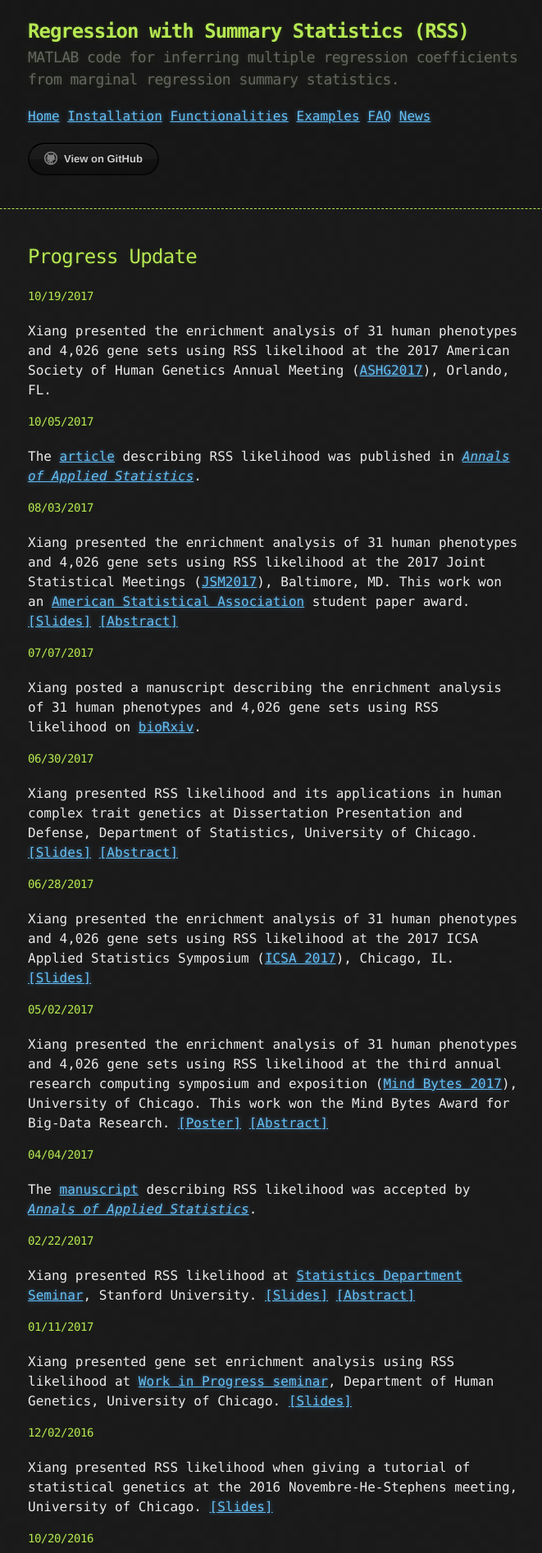
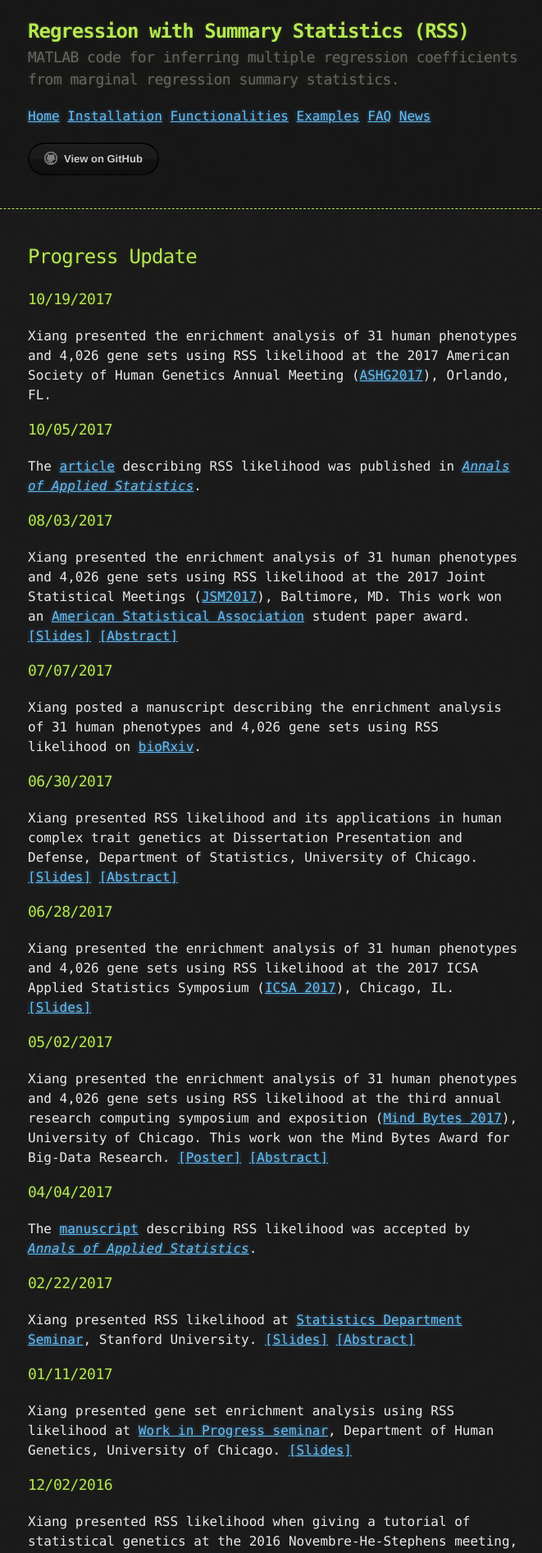
Before and after one commit to stephenslab/rss, a Jekyll site: the page built from docs/News.md, in a window 1280 px wide. Shown: the top 1894 px of the page at 82% size, without its empty margins (306-967 px from the left). Built offline with Jekyll 4.4.1, drawn with Linux system fonts in a browser that asks for light colours; our own code applies the rules of GitHub Pages for plain Markdown files.

Commit message:
change subsection font size

```diff
--- a/docs/News.md
+++ b/docs/News.md
@@ -1,85 +1,85 @@
 ## Progress Update
 
-#### 10/19/2017
+### 10/19/2017
 
 Xiang presented the enrichment analysis of 31 human phenotypes and 4,026 gene sets using RSS likelihood at the 2017 American Society of Human Genetics Annual Meeting ([ASHG2017](http://www.ashg.org/2017meeting/)), Orlando, FL.
 
-#### 10/05/2017
+### 10/05/2017
 
 The [article](http://stephenslab.uchicago.edu/assets/papers/Zhu2017.pdf) describing RSS likelihood was published in [*Annals of Applied Statistics*](http://dx.doi.org/10.1214/17-AOAS1046).
 
-#### 08/03/2017
+### 08/03/2017
 
 Xiang presented the enrichment analysis of 31 human phenotypes and 4,026 gene sets using RSS likelihood at the 2017 Joint Statistical Meetings ([JSM2017](https://ww2.amstat.org/meetings/jsm/2017)), Baltimore, MD. This work won an [American Statistical Association](http://www.amstat.org/) student paper award. [[Slides]](http://www.stat.uchicago.edu/~xiangzhu/JSM_20170803.pdf) [[Abstract]](https://ww2.amstat.org/meetings/jsm/2017/onlineprogram/AbstractDetails.cfm?abstractid=322545)
 
-#### 07/07/2017
+### 07/07/2017
 
 Xiang posted a manuscript describing the enrichment analysis of 31 human phenotypes and 4,026 gene sets using RSS likelihood on [bioRxiv](http://www.biorxiv.org/content/early/2017/07/08/160770).
 
-#### 06/30/2017
+### 06/30/2017
 
 Xiang presented RSS likelihood and its applications in human complex trait genetics at Dissertation Presentation and Defense, Department of Statistics, University of Chicago. [[Slides]](http://www.stat.uchicago.edu/~xiangzhu/THESIS_20170630.html) [[Abstract]](https://galton.uchicago.edu/students/seminars/2016-2017/zhu_xiang063017.pdf)
 
-#### 06/28/2017
+### 06/28/2017
 
 Xiang presented the enrichment analysis of 31 human phenotypes and 4,026 gene sets using RSS likelihood at the 2017 ICSA Applied Statistics Symposium ([ICSA 2017](http://bioinfo.stats.northwestern.edu/~icsa/)), Chicago, IL. [[Slides]](http://www.stat.uchicago.edu/~xiangzhu/ICSA_20170628.pdf)
 
-#### 05/02/2017
+### 05/02/2017
 
 Xiang presented the enrichment analysis of 31 human phenotypes and 4,026 gene sets using RSS likelihood at the third annual research computing symposium and exposition ([Mind Bytes 2017](http://mindbytes.uchicago.edu/)), University of Chicago. This work won the Mind Bytes Award for Big-Data Research. [[Poster]](https://mindbytes.uchicago.edu/2017/posters/04242017110702_posterzhu042417.pdf) [[Abstract]](https://mindbytes.uchicago.edu/2017/callforposters.php)
 
-#### 04/04/2017
+### 04/04/2017
 
 The [manuscript](https://doi.org/10.1101/042457) describing RSS likelihood was accepted by [*Annals of Applied Statistics*](http://dx.doi.org/10.1214/17-AOAS1046).
 
-#### 02/22/2017
+### 02/22/2017
 
 Xiang presented RSS likelihood at [Statistics Department Seminar](https://statistics.stanford.edu/events/bayesian-large-scale-regression-model-genome-wide-summary-data), Stanford University. [[Slides]](http://www.stat.uchicago.edu/~xiangzhu/STANFORD_20170222.html) [[Abstract]](https://statistics.stanford.edu/sites/default/files/Feb22-2017.pdf)
 
-#### 01/11/2017
+### 01/11/2017
 
 Xiang presented gene set enrichment analysis using RSS likelihood at [Work in Progress seminar](http://genes.uchicago.edu/page/work-progress-series), Department of Human Genetics, University of Chicago. [[Slides]](http://www.stat.uchicago.edu/~xiangzhu/WIP_20170111.html)
 
-#### 12/02/2016
+### 12/02/2016
 
 Xiang presented RSS likelihood when giving a tutorial of statistical genetics at the 2016 Novembre-He-Stephens meeting, University of Chicago. [[Slides]](http://www.stat.uchicago.edu/~xiangzhu/gwas_tutorial)
 
-#### 10/20/2016
+### 10/20/2016
 
 Xiang presented gene set enrichment analysis using RSS likelihood at the 2016 American Society of Human Genetics Annual Meeting ([ASHG2016](http://www.ashg.org/2016meeting/)), Vancouver, BC, Canada. [[Poster]](http://www.stat.uchicago.edu/~xiangzhu/ASHG_2016.pdf) [[Abstract]](https://ep70.eventpilot.us/web/page.php?page=IntHtml&project=ASHG16&id=160120613)
 
-#### 08/23/2016
+### 08/23/2016
 
 [Dr. Stephen Hsu](https://vprgs.msu.edu/stephen-hsu-vice-president-research-and-graduate-studies) wrote a [blog](http://infoproc.blogspot.com/2016/08/bayesian-large-scale-multiple.html) about RSS likelihood.
 
-#### 07/31/2016
+### 07/31/2016
 
 Xiang presented RSS likelihood at the 2016 Joint Statistical Meetings ([JSM2016](https://ww2.amstat.org/meetings/jsm/2016/)), Chicago, IL. [[Slides]](http://www.stat.uchicago.edu/~xiangzhu/JSM_20160731.pdf) [[Abstract]](https://ww2.amstat.org/meetings/jsm/2016/onlineprogram/AbstractDetails.cfm?abstractid=320123)
 
-#### 03/04/2016
+### 03/04/2016
 
 Xiang posted a manuscript describing RSS likelihood on [bioRxiv](https://doi.org/10.1101/042457).
 
-#### 03/04/2016
+### 03/04/2016
 
 Xiang presented gene set enrichment analysis using RSS likelihood at the 2016 Novembre-He-Stephens meeting, University of Chicago. [[Slides]](http://www.stat.uchicago.edu/~xiangzhu/NHS_20160304.pdf)
 
-#### 11/11/2015
+### 11/11/2015
 
 Xiang presented RSS likelihood at Dissertation Proposal Presentation, Department of Statistics, University of Chicago. [[Abstract]](https://www.stat.uchicago.edu/students/seminars/2015-2016/zhu_xiang111115.pdf)
 
-#### 10/27/2015
+### 10/27/2015
 
 Xiang presented gene set enrichment analysis using RSS likelihood at the second annual research computing symposium and exposition ([Mind Bytes 2015](http://mindbytes.uchicago.edu/)), University of Chicago. [[Poster]](http://mindbytes.uchicago.edu/2015/posters/RCC_2015.pdf) [[Abstract]](http://mindbytes.uchicago.edu/gallery_2015.php)
 
-#### 10/15/2015
+### 10/15/2015
 
 Xiang presented gene set enrichment analysis using RSS likelihood at the 2015 Probabilistic Modeling in Genomics Conference ([ProbGen15](https://meetings.cshl.edu/meetings.aspx?meet=probgen&year=15)), Cold Spring Harbor Laboratory, NY. [[Poster]](http://www.stat.uchicago.edu/~xiangzhu/CSHL_2015.pdf)
 
-#### 10/09/2015
+### 10/09/2015
 
 Xiang presented RSS likelihood at the 2015 American Society of Human Genetics Annual Meeting ([ASHG2015](http://www.ashg.org/2015meeting/)), Baltimore, MD. [[Poster]](http://www.stat.uchicago.edu/~xiangzhu/ASHG_2015.pdf) [[Abstract]](https://ep70.eventpilotadmin.com/web/page.php?page=IntHtml&project=ASHG15&id=150120723)
 
-#### 02/27/2015
+### 02/27/2015
 
 Xiang presented RSS likelihood at the 2015 Novembre-He-Stephens meeting, University of Chicago. [[Slides]](http://www.stat.uchicago.edu/~xiangzhu/NHS_20150227.html)
```
Also changed, not shown: docs/Functionalities.md (+19 -19 lines).
